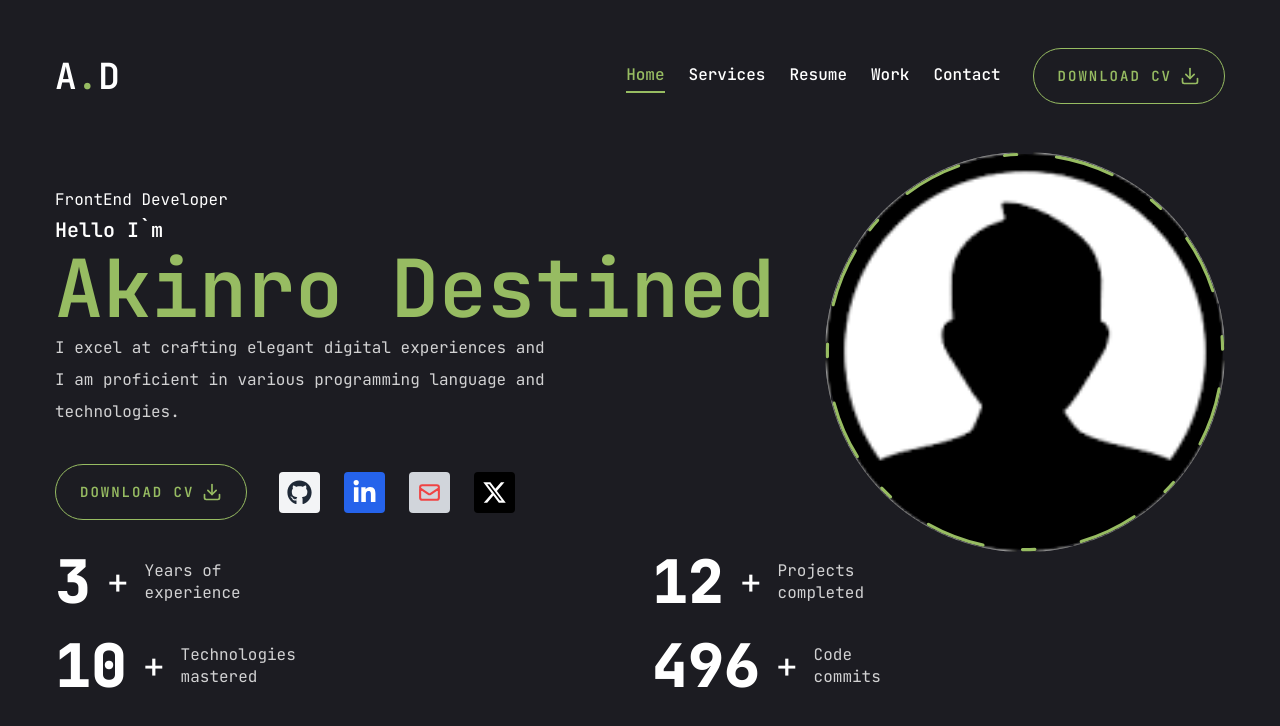
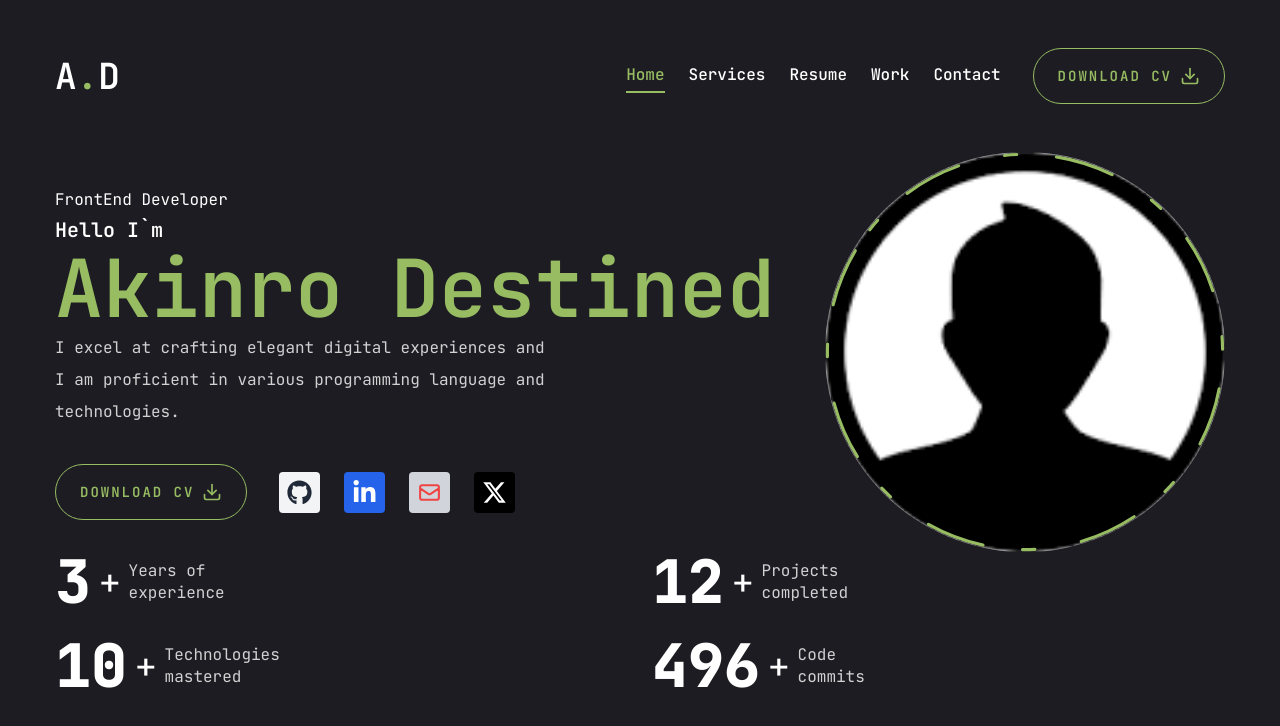
Before and after one commit to SirDest/Portfolio-with-nextjs-shadcnui, a Next.js app: page / in a window 1280 px wide. Shown: the top 726 px of the page. Built offline with nearby package versions, Linux system fonts and the light colour scheme.

Commit message:
page count

```diff
--- a/app/components/Landing/Stats.tsx
+++ b/app/components/Landing/Stats.tsx
@@ -11,7 +11,7 @@ const Stats = () => {
           {stats.map(({ num, text }, index) => {
             return (
               <div
-                className='flex-1 flex min-w-[calc(50%-16px)] gap-4 xl:justify-start xl:text-left items-center justify-center'
+                className='flex-1 flex min-w-[calc(50%-16px)] gap-2 xl:justify-start xl:text-left items-center justify-center'
                 key={index}
               >
                 <CountUp
@@ -20,7 +20,7 @@ const Stats = () => {
                   delay={2}
                   className='text-4xl xl:text-6xl font-extrabold'
                 />
-                <span className='text-2xl xl:text-4xl'>+</span>
+                <span className='text-xl xl:text-4xl'>+</span>
                 <p
                   className={`${
                     text.length < 15 ? "max-w-[100px]" : "max-w-[150px]"
```
